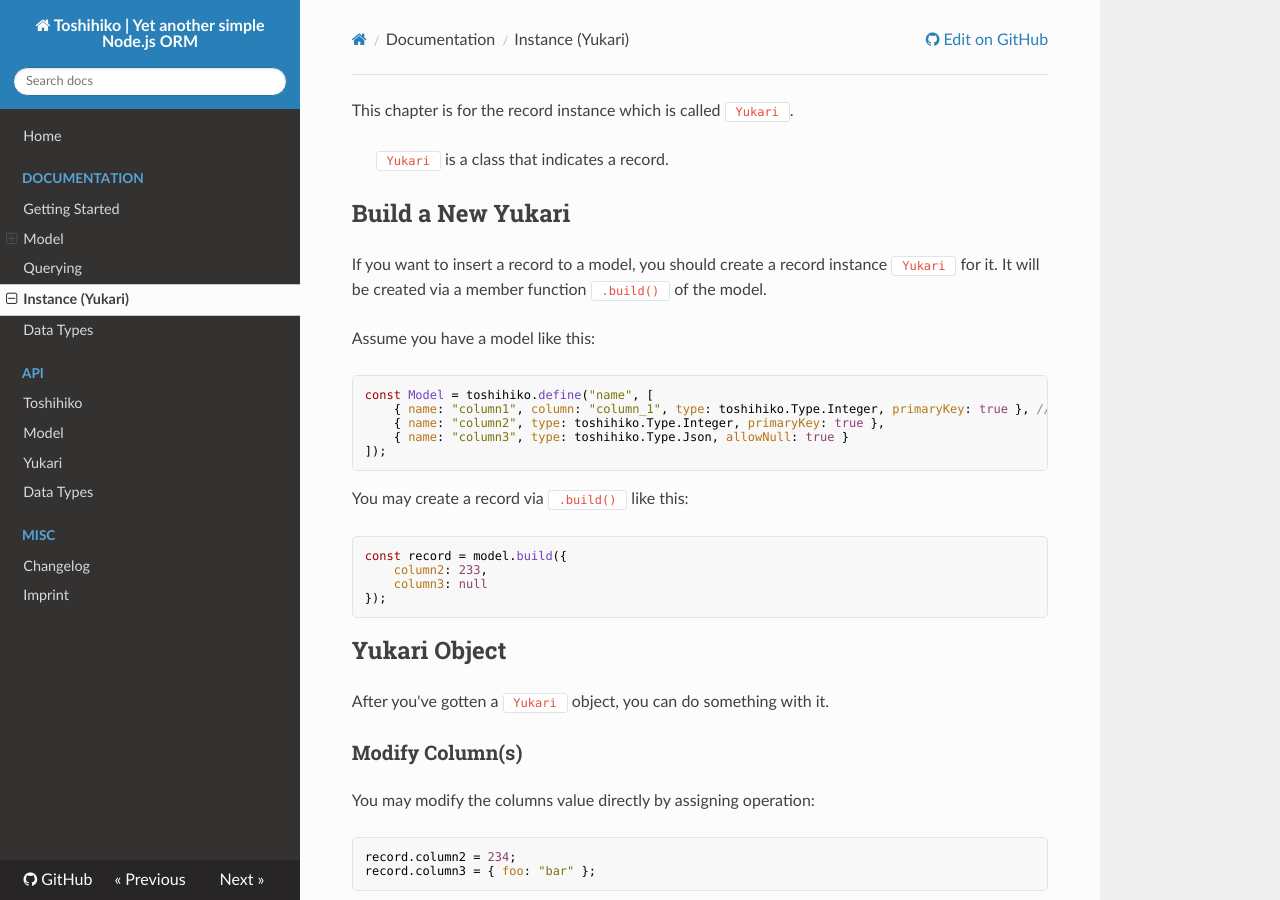
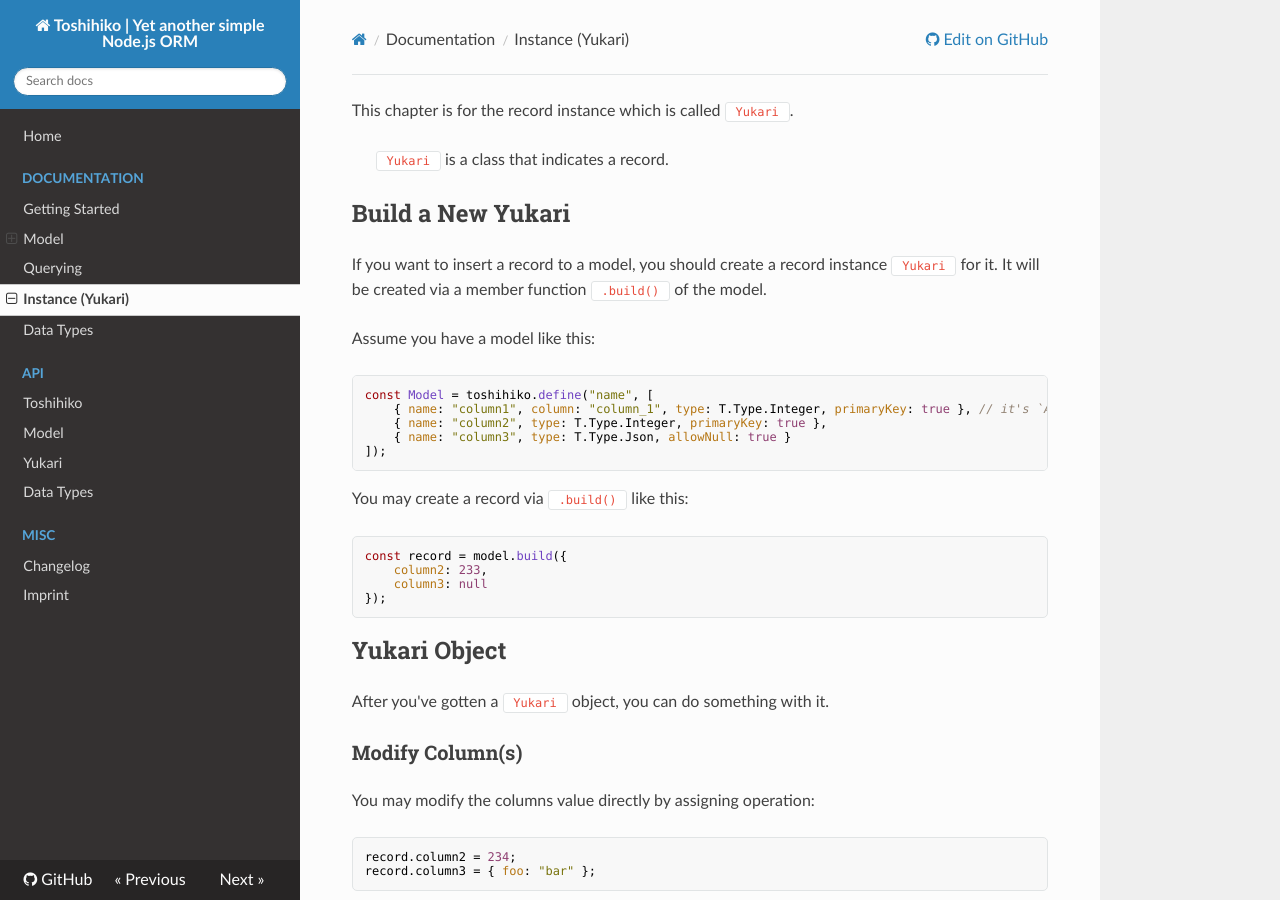
Before and after one commit to toshihikojs/Toshihiko, an MkDocs documentation site: the page built from docs/docs/yukari.md, in a window 1280 px wide and 900 px high. Built offline with MkDocs 1.6.1, drawn with Linux system fonts in a browser that asks for light colours; nearby versions of some CDN libraries; old or Windows-style settings are respelled for this version of MkDocs.

Commit message:
docs: fix typo in yukari.md

````diff
--- a/docs/docs/yukari.md
+++ b/docs/docs/yukari.md
@@ -11,9 +11,9 @@ Assume you have a model like this:
 
 ```js
 const Model = toshihiko.define("name", [
-    { name: "column1", column: "column_1", type: toshihiko.Type.Integer, primaryKey: true }, // it's `AUTO_INCREMENT`
-    { name: "column2", type: toshihiko.Type.Integer, primaryKey: true },
-    { name: "column3", type: toshihiko.Type.Json, allowNull: true }
+    { name: "column1", column: "column_1", type: T.Type.Integer, primaryKey: true }, // it's `AUTO_INCREMENT`
+    { name: "column2", type: T.Type.Integer, primaryKey: true },
+    { name: "column3", type: T.Type.Json, allowNull: true }
 ]);
 ```
 
````
